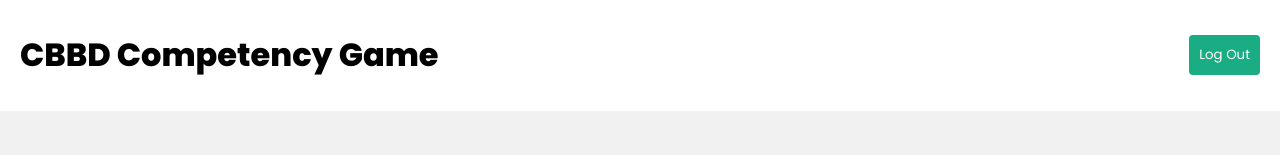
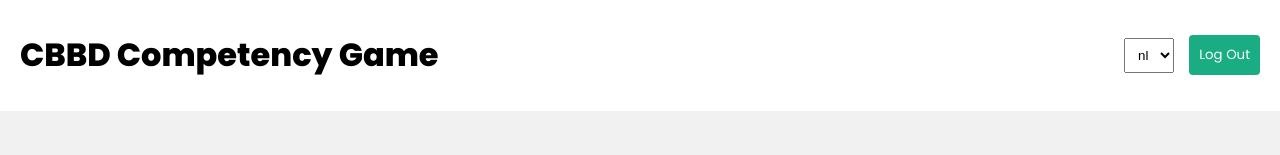
Before and after one commit to GeorgiGoranov/CBBD_Board_Game_Digitalization, a React (Create React App) app in the folder frontend/: page /duser in a window 1280 px wide. Shown: the top 155 px of the page. Built offline with nearby package versions, Linux system fonts and the light colour scheme; no server answers.

Commit message:
language change and context provider for it done

```diff
--- a/frontend/src/App.js
+++ b/frontend/src/App.js
@@ -11,6 +11,8 @@
 import Cards from "./components/Cards"
 import Sheets from "./components/Sheets"
 import Additions from './pages/Additions';
+import ModeratorRoomLayout from './components/ModeratorRoomLayout';
+import { LanguageProvider } from './context/LanguageContext';
 
 
 
@@ -21,6 +23,8 @@
     <div className="App">
       <BrowserRouter>
         <AuthProvider>
+          <LanguageProvider>
+
             <NavBar />
             <div className="pages">
               <Routes>
@@ -28,15 +32,17 @@
                 <Route path="/register" element={<Register />} />
                 <Route path="/duser" element={<HomeDefautUser />} />
                 <Route path="/room/:roomId" element={<Room />} />
-              <Route path="/muser" element={<ProtectedRoute allowedRoles={['admin', 'user']}><Home/></ProtectedRoute>} />
-              <Route path="/additions" element={<ProtectedRoute allowedRoles={['admin', 'user']} ><Additions/></ProtectedRoute>} />
+                <Route path="/muser" element={<ProtectedRoute allowedRoles={['admin']}><Home /></ProtectedRoute>} />
+                <Route path="/additions" element={<ProtectedRoute allowedRoles={['admin']} ><Additions /></ProtectedRoute>} />
                 {/* component routes below*/}
-              <Route path="/av" element={<ProtectedRoute allowedRoles={['admin', 'user']} ><AvailableSessions /></ProtectedRoute>} />
-              <Route path="/cards" element={<ProtectedRoute allowedRoles={['admin', 'user']} ><Cards/></ProtectedRoute>} />
-              <Route path="/sheets" element={<ProtectedRoute allowedRoles={['admin', 'user']} ><Sheets/></ProtectedRoute>} />
+                <Route path="/av" element={<ProtectedRoute allowedRoles={['admin']} ><AvailableSessions /></ProtectedRoute>} />
+                <Route path="/cards" element={<ProtectedRoute allowedRoles={['admin']} ><Cards /></ProtectedRoute>} />
+                <Route path="/sheets" element={<ProtectedRoute allowedRoles={['admin']} ><Sheets /></ProtectedRoute>} />
+                <Route path="/mlayout" element={<ProtectedRoute allowedRoles={['admin']} ><ModeratorRoomLayout /></ProtectedRoute>} />
 
               </Routes>
             </div>
+          </LanguageProvider>
         </AuthProvider>
       </BrowserRouter>
     </div>
--- a/frontend/src/SCSS/index.scss
+++ b/frontend/src/SCSS/index.scss
@@ -29,6 +29,16 @@
   justify-content: space-between;
   align-items: center;
 
+}
+
+header .right-side-container{
+  display: flex;
+  gap: 15px;
+  align-items: center;
+}
+
+header .input{
+  width: 50px;
 }
 
 
--- a/frontend/src/components/AvailableSessions.jsx
+++ b/frontend/src/components/AvailableSessions.jsx
@@ -35,7 +35,7 @@
 
         if(!session.isActive){
 
-            alert("This session is INACTIVE and cannot be joined.");
+            alert(`Session ${session.code} is INACTIVE and cannot be joined.`);
         }else{
             navigate(`/room/${session.code}`);
 
--- /dev/null
+++ b/frontend/src/components/ModeratorRoomLayout.jsx
@@ -0,0 +1,27 @@
+const ModeratorRoomLayout = () =>{
+
+    let checkBeforeStart = false
+
+
+    const handleStartOfRounds = () =>{
+        if (!checkBeforeStart){
+            alert(`You are about to START the game! Are you sure?`);
+            checkBeforeStart = true
+        }else{
+            console.log("start")
+        }
+    }
+
+
+
+
+
+    return (
+        <div>
+            <button className="start-btn" onClick={() => handleStartOfRounds()}>Start Round</button>
+
+        </div>
+    )
+}
+
+export default ModeratorRoomLayout
--- a/frontend/src/components/Navbar.jsx
+++ b/frontend/src/components/Navbar.jsx
@@ -1,11 +1,13 @@
 import { useState } from 'react';
 import { useNavigate } from 'react-router-dom';
 import { useAuth } from '../auth/authContext';
+import { useLanguage } from '../context/LanguageContext';
 
 const NavBar = () => {
   const [isLoggingOut, setIsLoggingOut] = useState(false);
   const navigate = useNavigate();
   const { logout } = useAuth();
+  const {language, setLanguage} = useLanguage()
 
   const handleLogout = async () => {
     if (isLoggingOut) return;  // Prevent multiple logouts
@@ -35,6 +37,15 @@
       <div className="container">
         <div className="items">
           <h1>CBBD Competency Game</h1>
+          <div className="right-side-container">
+            <select
+              className="input"
+              value={language}
+              onChange={(e) => setLanguage(e.target.value)}
+              placeholder="Select a Nationality">
+              <option value="de">de</option>
+              <option value="nl">nl</option>
+            </select>
             <button
               onClick={handleLogout}
               disabled={isLoggingOut}
@@ -47,6 +58,7 @@
             </button>
           </div>
         </div>
+      </div>
     </header>
   );
 };
--- /dev/null
+++ b/frontend/src/context/LanguageContext.js
@@ -0,0 +1,30 @@
+import React, { createContext, useState, useContext,useEffect } from 'react';
+
+// Create the context
+const LanguageContext = createContext();
+
+// Create the provider component
+export const LanguageProvider = ({ children }) => {
+ // Retrieve the language from localStorage or default to 'netherland'
+ const [language, setLanguage] = useState(localStorage.getItem('language') || 'nl');
+
+ useEffect(() => {
+    // Save the language to localStorage whenever it changes
+    localStorage.setItem('language', language);
+  }, [language]);
+
+  return (
+    <LanguageContext.Provider value={{ language, setLanguage }}>
+      {children}
+    </LanguageContext.Provider>
+  );
+};
+
+// Custom hook to use the language context
+export const useLanguage = () => {
+  const context = useContext(LanguageContext);
+  if (!context) {
+    throw new Error("useLanguage must be used within a LanguageProvider");
+  }
+  return context;
+};
--- a/frontend/src/pages/Room.jsx
+++ b/frontend/src/pages/Room.jsx
@@ -1,6 +1,9 @@
 import React, { useState, useEffect } from 'react';
 import { useParams, useNavigate } from 'react-router-dom';
 import initSocket from '../context/socket';
+import ModeratorRoomLayout from '../components/ModeratorRoomLayout';
+
+import { useLanguage } from '../context/LanguageContext';
 
 let hasJoined = false // Ref to track if the user has already joined
 
@@ -13,6 +16,7 @@
     const [loading, setLoading] = useState(true);
     const socket = initSocket();
     const navigate = useNavigate()
+    const { language } = useLanguage(); // Access selected language
 
 
     useEffect(() => {
@@ -93,6 +97,7 @@
         <div className='room-container'>
             <h1>Room ID: {roomId}</h1>
             {message && <p>{message}</p>}
+            <h1>language:{language}</h1>
 
             <h2>Players in the Room:</h2>
             <ul>
@@ -102,7 +107,11 @@
             </ul>
 
             {role === 'admin' ? (
-                <div>Moderator Layout for Room {roomId}</div>
+                <div>Moderator Layout for Room {roomId}
+                <ModeratorRoomLayout/>
+
+                </div>
+
             ) : (
                 <div>Player Layout for Room {roomId}</div>
             )}
```
Lines whose indentation alone changed are shown as unchanged.
